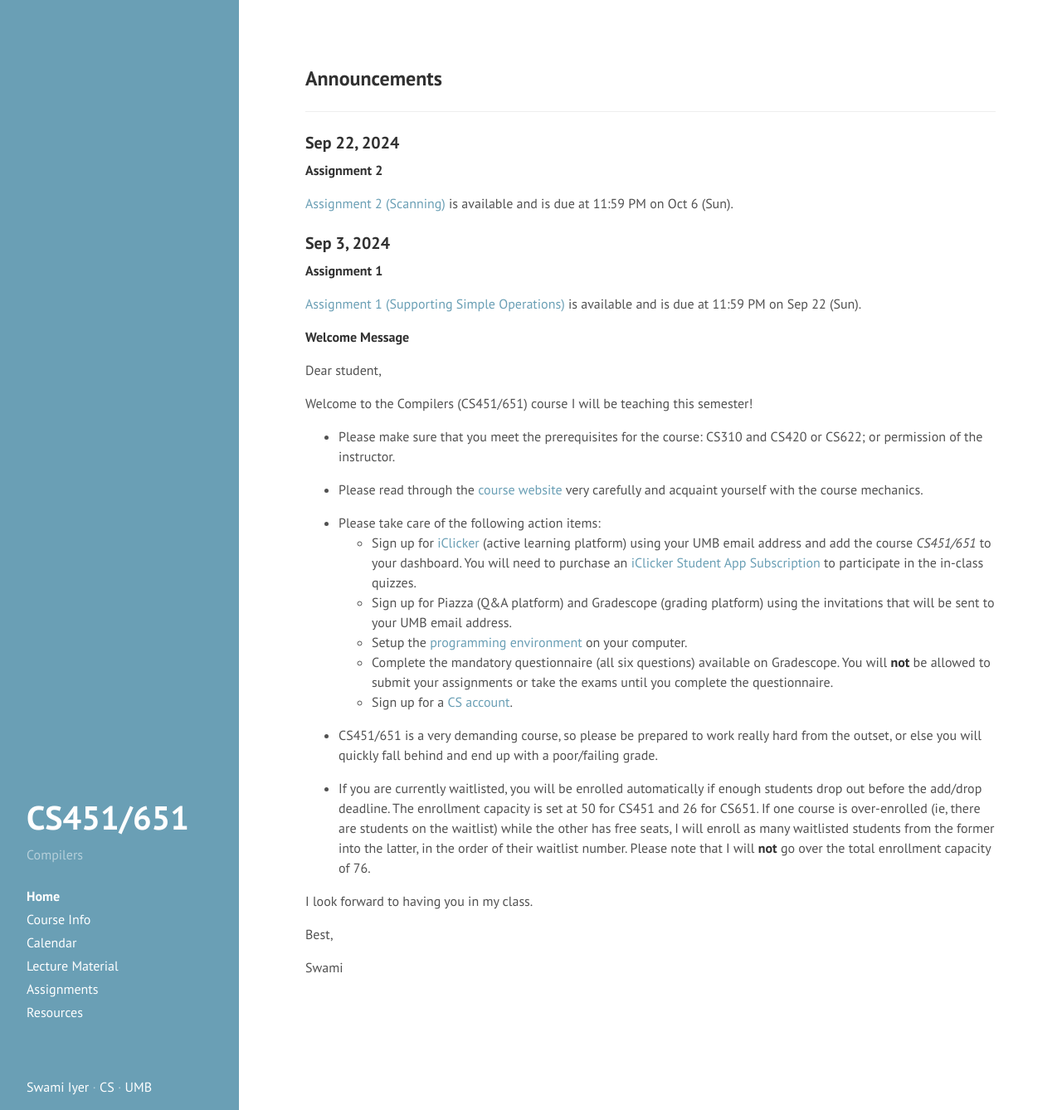
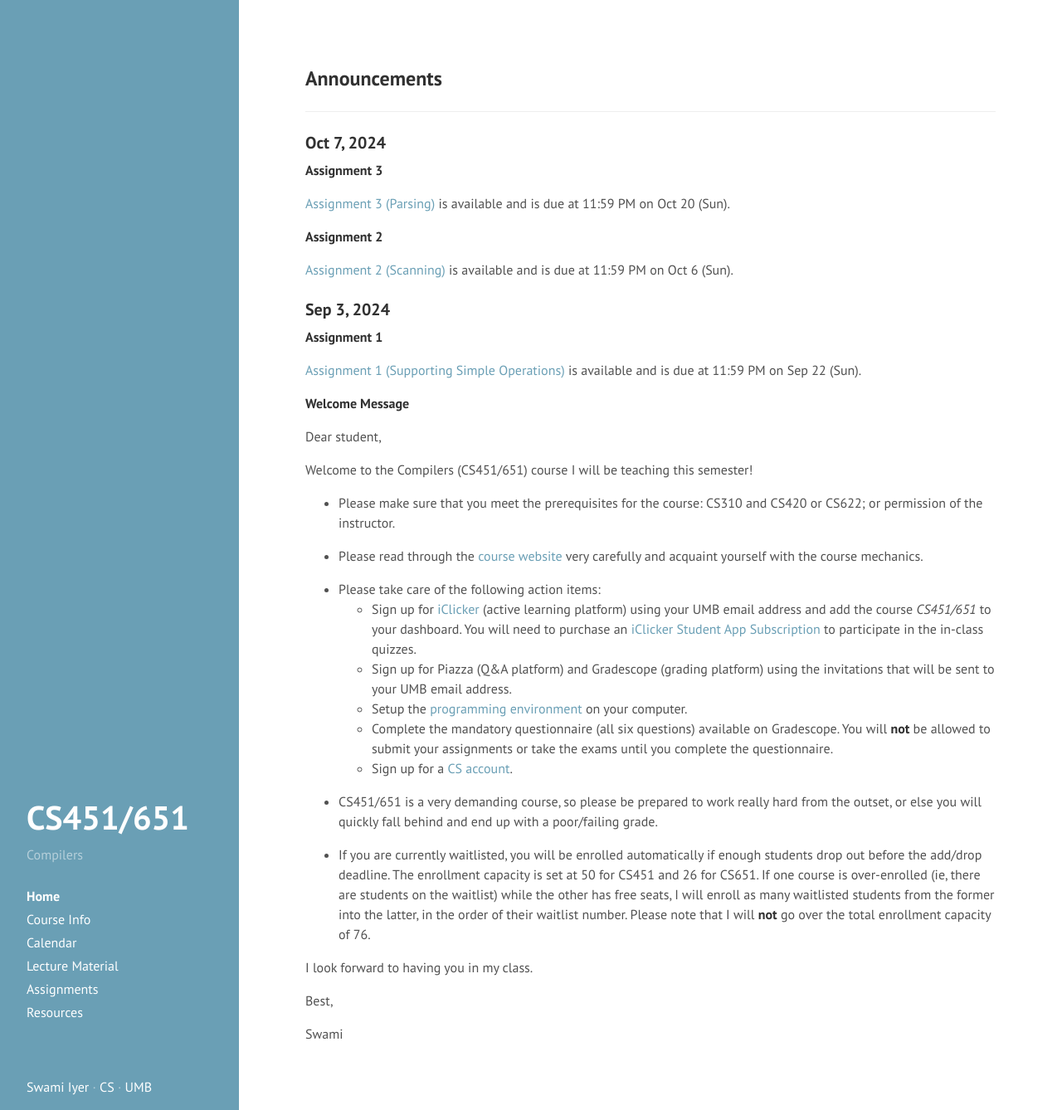
Before and after one commit to swamiiyer/swamiiyer.github.io, a Jekyll site: the page built from _pages/cs451/index.md, in a window 1280 px wide and 1338 px high. Shown: the whole window at 83% size. Built offline with Jekyll 4.4.1, drawn with Linux system fonts in a browser that asks for light colours.

```diff
--- a/_pages/cs451/index.md
+++ b/_pages/cs451/index.md
@@ -5,7 +5,11 @@ title: Home
 order: 1
 ---
 
-### Sep 22, 2024
+### Oct 7, 2024
+
+**Assignment 3**
+
+[Assignment 3 (Parsing)](assignments.html) is available and is due at 11:59 PM on Oct 20 (Sun).
 
 **Assignment 2**
 
```
Also changed, not shown: _pages/cs110/index.md (+6 -0 lines), _pages/cs210/index.md (+6 -0 lines).
